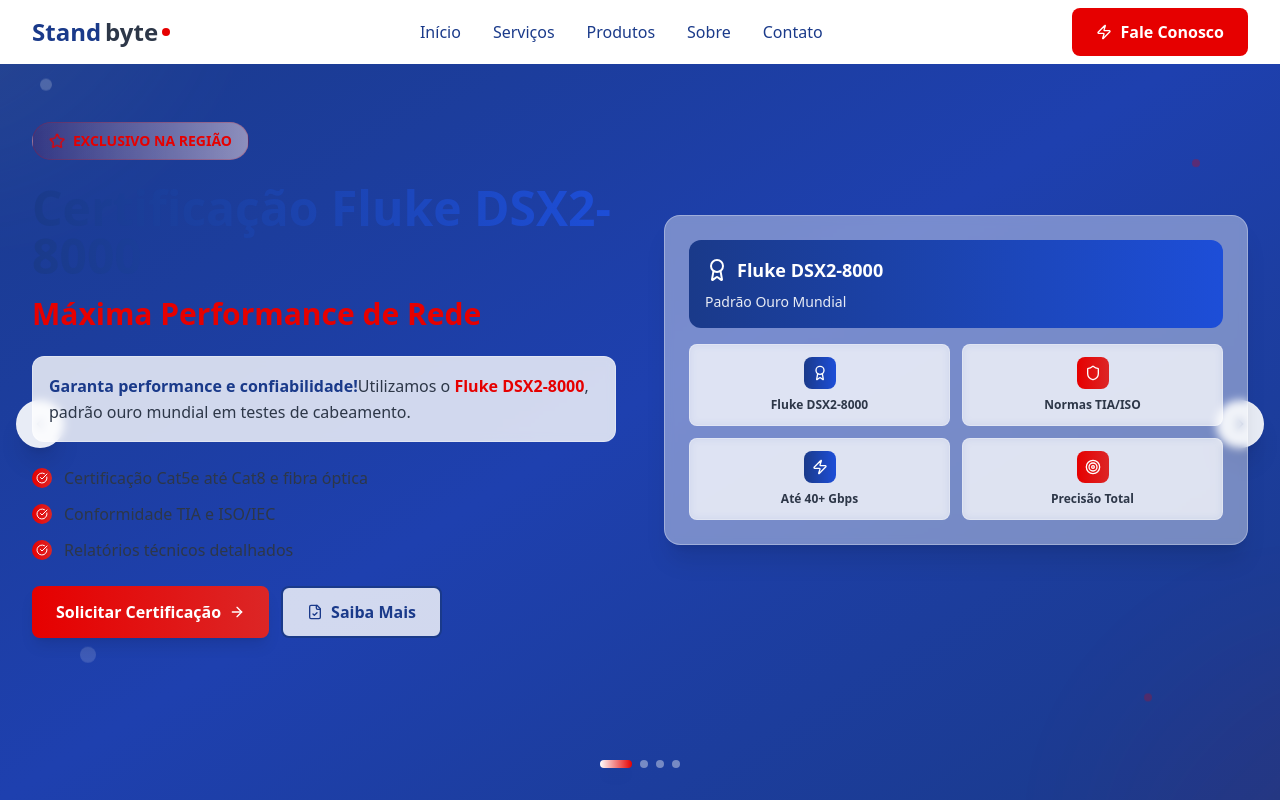
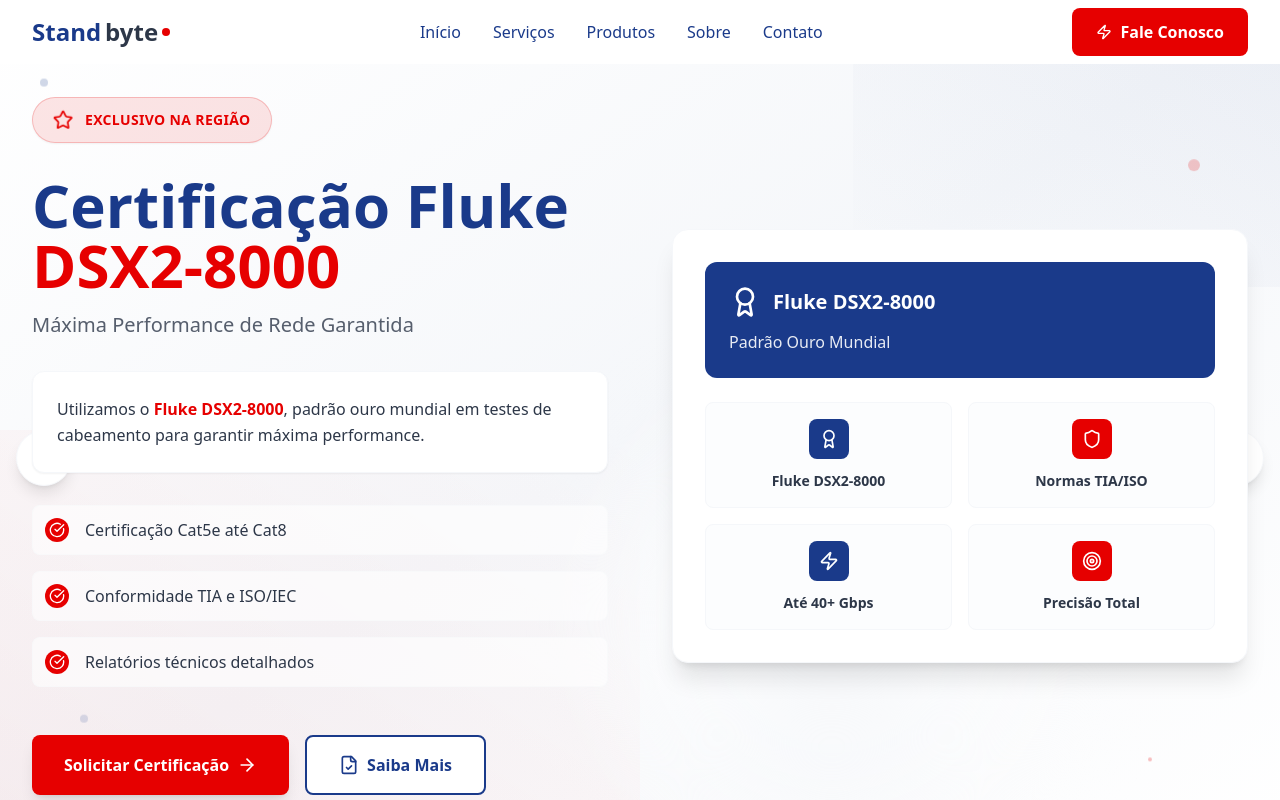
Before and after one commit to njrtechbr/standbyte-nexus-hub, a React (Vite) app: page / in a window 1280 px wide. Shown: the top 800 px of the page. Built offline with nearby package versions, Linux system fonts and the light colour scheme.

Commit message:
Refactor: Improve Hero component design
Redesigned the Hero component's layout, color scheme, and animations to create a more modern and visually appealing experience.

```diff
--- a/src/components/Hero.tsx
+++ b/src/components/Hero.tsx
@@ -94,56 +94,57 @@ const Hero = () => {
   const currentSlideData = slides[currentSlide];
 
   return (
-    <section id="home" className="relative min-h-screen overflow-hidden bg-gradient-to-br from-standbyte-blue via-blue-800 to-standbyte-blue">
-      {/* Background Pattern */}
-      <div className="absolute inset-0 opacity-10">
-        <div className="absolute top-0 left-0 w-96 h-96 bg-gradient-to-br from-white to-transparent rounded-full blur-3xl transform -translate-x-1/2 -translate-y-1/2"></div>
-        <div className="absolute bottom-0 right-0 w-96 h-96 bg-gradient-to-tl from-standbyte-red to-transparent rounded-full blur-3xl transform translate-x-1/2 translate-y-1/2"></div>
+    <section id="home" className="relative min-h-screen overflow-hidden bg-gradient-to-br from-standbyte-white via-standbyte-light to-standbyte-white">
+      {/* Decorative Background Elements */}
+      <div className="absolute inset-0 pointer-events-none">
+        <div className="absolute top-0 right-0 w-1/3 h-1/3 bg-gradient-to-bl from-standbyte-blue/5 to-transparent"></div>
+        <div className="absolute bottom-0 left-0 w-1/2 h-1/2 bg-gradient-to-tr from-standbyte-red/5 to-transparent"></div>
+        <div className="absolute top-1/2 left-1/2 transform -translate-x-1/2 -translate-y-1/2 w-96 h-96 bg-gradient-to-r from-standbyte-blue/3 to-standbyte-red/3 rounded-full blur-3xl animate-pulse-custom"></div>
       </div>
 
-      {/* Floating Elements */}
+      {/* Floating Particles */}
       <div className="absolute inset-0 pointer-events-none">
-        <div className="absolute top-20 left-10 w-3 h-3 bg-white/20 rounded-full animate-float"></div>
-        <div className="absolute top-40 right-20 w-2 h-2 bg-standbyte-red/30 rounded-full animate-float" style={{ animationDelay: '1s' }}></div>
-        <div className="absolute bottom-32 left-20 w-4 h-4 bg-white/15 rounded-full animate-float" style={{ animationDelay: '2s' }}></div>
-        <div className="absolute bottom-20 right-32 w-2 h-2 bg-standbyte-red/25 rounded-full animate-float" style={{ animationDelay: '3s' }}></div>
+        <div className="absolute top-20 left-10 w-2 h-2 bg-standbyte-blue/20 rounded-full animate-float"></div>
+        <div className="absolute top-40 right-20 w-3 h-3 bg-standbyte-red/20 rounded-full animate-float" style={{ animationDelay: '1s' }}></div>
+        <div className="absolute bottom-32 left-20 w-2 h-2 bg-standbyte-blue/15 rounded-full animate-float" style={{ animationDelay: '2s' }}></div>
+        <div className="absolute bottom-20 right-32 w-1 h-1 bg-standbyte-red/25 rounded-full animate-float" style={{ animationDelay: '3s' }}></div>
       </div>
 
-      <div className="container mx-auto px-4 sm:px-6 lg:px-8 pt-20 pb-16">
+      <div className="container mx-auto px-4 sm:px-6 lg:px-8 pt-24 pb-16">
 
         {/* Navigation Controls */}
         <div className="absolute top-1/2 left-4 right-4 flex justify-between items-center z-10 pointer-events-none">
           <button
             onClick={prevSlide}
-            className="group w-12 h-12 bg-white/90 backdrop-blur-sm hover:bg-white rounded-full flex items-center justify-center shadow-xl hover:shadow-2xl transition-all duration-300 pointer-events-auto border border-white/20 hover:scale-110"
+            className="group w-14 h-14 bg-standbyte-white shadow-lg hover:shadow-xl rounded-full flex items-center justify-center transition-all duration-300 pointer-events-auto border border-standbyte-light hover:border-standbyte-blue hover:scale-110"
           >
-            <ChevronLeft className="w-5 h-5 text-standbyte-blue group-hover:text-standbyte-red transition-colors" />
+            <ChevronLeft className="w-6 h-6 text-standbyte-blue group-hover:text-standbyte-red transition-colors" />
           </button>
           <button
             onClick={nextSlide}
-            className="group w-12 h-12 bg-white/90 backdrop-blur-sm hover:bg-white rounded-full flex items-center justify-center shadow-xl hover:shadow-2xl transition-all duration-300 pointer-events-auto border border-white/20 hover:scale-110"
+            className="group w-14 h-14 bg-standbyte-white shadow-lg hover:shadow-xl rounded-full flex items-center justify-center transition-all duration-300 pointer-events-auto border border-standbyte-light hover:border-standbyte-blue hover:scale-110"
           >
-            <ChevronRight className="w-5 h-5 text-standbyte-blue group-hover:text-standbyte-red transition-colors" />
+            <ChevronRight className="w-6 h-6 text-standbyte-blue group-hover:text-standbyte-red transition-colors" />
           </button>
         </div>
 
         {/* Slide Indicators */}
-        <div className="absolute bottom-8 left-1/2 transform -translate-x-1/2 flex space-x-2 z-10">
+        <div className="absolute bottom-8 left-1/2 transform -translate-x-1/2 flex space-x-3 z-10">
           {slides.map((_, index) => (
             <button
               key={index}
               onClick={() => setCurrentSlide(index)}
-              className={`h-2 rounded-full transition-all duration-300 ${
+              className={`h-3 rounded-full transition-all duration-300 ${
                 index === currentSlide
-                  ? 'bg-gradient-to-r from-white to-standbyte-red w-8 shadow-lg'
-                  : 'bg-white/40 backdrop-blur-sm w-2 hover:bg-white/60 hover:w-4'
+                  ? 'bg-standbyte-blue w-10 shadow-lg'
+                  : 'bg-standbyte-mid/40 w-3 hover:bg-standbyte-blue/60 hover:w-6'
               }`}
             />
           ))}
         </div>
 
-        {/* Content */}
-        <div className="grid lg:grid-cols-2 gap-12 items-center min-h-[600px] relative z-10">
+        {/* Main Content */}
+        <div className="grid lg:grid-cols-2 gap-16 items-center min-h-[700px] relative z-10">
 
           {/* Service Content */}
           {currentSlideData.type === 'service' && <ServiceSlide />}
--- a/src/components/hero/ProductSlide.tsx
+++ b/src/components/hero/ProductSlide.tsx
@@ -27,29 +27,29 @@ const ProductSlide = ({ product }: ProductSlideProps) => {
   return (
     <>
       {/* Product Info */}
-      <div className="space-y-6 animate-fade-in">
+      <div className="space-y-8 animate-fade-in">
         {/* Badge */}
-        <div className="inline-flex items-center px-4 py-2 rounded-full bg-gradient-to-r from-standbyte-blue/10 to-blue-100/50 border border-standbyte-blue/20">
-          <Star className="w-4 h-4 text-standbyte-blue mr-2 animate-pulse-custom" />
-          <span className="text-standbyte-blue text-sm font-bold">PRODUTO EM DESTAQUE</span>
+        <div className="inline-flex items-center px-5 py-3 rounded-full bg-standbyte-blue/10 border border-standbyte-blue/20 shadow-sm">
+          <Star className="w-5 h-5 text-standbyte-blue mr-3 animate-pulse-custom" />
+          <span className="text-standbyte-blue text-sm font-bold tracking-wide">PRODUTO EM DESTAQUE</span>
         </div>
 
         {/* Title */}
-        <div className="space-y-3">
-          <div className="text-standbyte-mid font-bold">{product.brand}</div>
-          <h1 className="text-4xl lg:text-5xl font-black text-transparent bg-clip-text bg-gradient-to-r from-standbyte-blue to-blue-700 leading-tight">
+        <div className="space-y-4">
+          <div className="text-standbyte-mid font-bold text-lg">{product.brand}</div>
+          <h1 className="text-4xl lg:text-5xl font-black text-standbyte-blue leading-tight">
             {product.name}
           </h1>
           <div className="text-lg text-standbyte-red font-bold">{product.category}</div>
         </div>
 
         {/* Rating */}
-        <div className="flex items-center gap-3 bg-white/60 backdrop-blur-sm p-3 rounded-lg border border-white/30">
+        <div className="flex items-center gap-4 bg-standbyte-white p-4 rounded-lg border border-standbyte-light shadow-sm">
           <div className="flex">
             {[...Array(5)].map((_, i) => (
               <Star
                 key={i}
-                className={`w-4 h-4 ${
+                className={`w-5 h-5 ${
                   i < Math.floor(product.rating)
                     ? "fill-yellow-400 text-yellow-400"
                     : "text-standbyte-light"
@@ -58,31 +58,31 @@ const ProductSlide = ({ product }: ProductSlideProps) => {
             ))}
           </div>
           <span className="text-standbyte-dark font-bold text-sm">
-            {product.rating} • Avaliação dos clientes
+            {product.rating} • Bem Avaliado
           </span>
         </div>
 
         {/* Key Specs */}
-        <div className="space-y-2">
+        <div className="space-y-3">
           {product.specs.slice(0, 2).map((spec, index) => (
-            <div key={index} className="flex items-center gap-3 bg-white/40 backdrop-blur-sm p-2 rounded-lg">
-              <CheckCircle className="w-4 h-4 text-standbyte-blue" />
-              <span className="text-standbyte-dark text-sm font-medium">{spec}</span>
+            <div key={index} className="flex items-center gap-4 bg-standbyte-white/80 p-3 rounded-lg border border-standbyte-light/50">
+              <CheckCircle className="w-5 h-5 text-standbyte-blue" />
+              <span className="text-standbyte-dark font-medium">{spec}</span>
             </div>
           ))}
         </div>
 
         {/* Price */}
-        <div className="bg-white/60 backdrop-blur-sm p-4 rounded-xl border border-white/30">
-          <div className="flex items-center gap-3 mb-2">
+        <div className="bg-standbyte-white p-6 rounded-xl border border-standbyte-light shadow-sm">
+          <div className="flex items-center gap-4 mb-3">
             <span className="text-standbyte-mid line-through text-lg">
               {formatPrice(product.originalPrice)}
             </span>
-            <span className="bg-gradient-to-r from-standbyte-red to-red-600 text-white px-3 py-1 rounded-full text-sm font-black">
+            <span className="bg-standbyte-red text-standbyte-white px-4 py-2 rounded-full text-sm font-black">
               -{product.discount}%
             </span>
           </div>
-          <div className="text-3xl lg:text-4xl font-black text-transparent bg-clip-text bg-gradient-to-r from-standbyte-blue to-blue-700">
+          <div className="text-4xl lg:text-5xl font-black text-standbyte-blue mb-2">
             {formatPrice(product.salePrice)}
           </div>
           <div className="text-standbyte-mid text-sm">
@@ -91,14 +91,14 @@ const ProductSlide = ({ product }: ProductSlideProps) => {
         </div>
 
         {/* Actions */}
-        <div className="flex flex-col sm:flex-row gap-3">
-          <Button className="bg-gradient-to-r from-standbyte-red to-red-600 hover:from-red-600 hover:to-red-700 text-white px-6 py-3 font-bold rounded-lg shadow-lg">
-            <ShoppingCart className="mr-2 w-4 h-4" />
+        <div className="flex flex-col sm:flex-row gap-4 pt-4">
+          <Button className="bg-standbyte-red hover:bg-standbyte-red/90 text-standbyte-white px-8 py-4 font-bold rounded-lg shadow-lg hover:shadow-xl hover:scale-105 transition-all duration-300">
+            <ShoppingCart className="mr-2 w-5 h-5" />
             Comprar Agora
           </Button>
 
-          <Button variant="outline" className="border-2 border-standbyte-blue text-standbyte-blue hover:bg-standbyte-blue hover:text-white px-6 py-3 font-bold rounded-lg bg-white/80">
-            <Heart className="mr-2 w-4 h-4" />
+          <Button variant="outline" className="border-2 border-standbyte-blue text-standbyte-blue hover:bg-standbyte-blue hover:text-standbyte-white px-8 py-4 font-bold rounded-lg bg-standbyte-white transition-all duration-300">
+            <Heart className="mr-2 w-5 h-5" />
             Favoritos
           </Button>
         </div>
@@ -106,37 +106,37 @@ const ProductSlide = ({ product }: ProductSlideProps) => {
 
       {/* Product Image */}
       <div className="relative animate-fade-in-scale">
-        <div className="bg-white/40 backdrop-blur-sm rounded-2xl p-6 border border-white/30 shadow-xl">
+        <div className="bg-standbyte-white rounded-2xl p-8 border border-standbyte-light shadow-xl">
           {/* Image */}
-          <div className="relative h-64 bg-gradient-to-br from-white to-gray-50 rounded-xl overflow-hidden mb-4">
+          <div className="relative h-72 bg-gradient-to-br from-standbyte-light to-standbyte-white rounded-xl overflow-hidden mb-6">
             <img
               src={product.image}
               alt={product.name}
               className="w-full h-full object-cover hover:scale-105 transition-transform duration-500"
             />
-            <div className="absolute top-3 left-3">
-              <span className="bg-gradient-to-r from-standbyte-red to-red-600 text-white px-3 py-1 rounded-full text-sm font-black">
+            <div className="absolute top-4 left-4">
+              <span className="bg-standbyte-red text-standbyte-white px-4 py-2 rounded-full text-sm font-black">
                 -{product.discount}%
               </span>
             </div>
           </div>
 
           {/* Features */}
-          <div className="grid grid-cols-2 gap-3">
+          <div className="grid grid-cols-2 gap-4">
             {[
-              { icon: Zap, text: "Alta Performance", color: "from-standbyte-blue to-blue-700" },
-              { icon: Shield, text: "Garantia", color: "from-standbyte-red to-red-600" },
-              { icon: Star, text: "Bem Avaliado", color: "from-standbyte-blue to-blue-700" },
-              { icon: Target, text: "Oferta Especial", color: "from-standbyte-red to-red-600" }
+              { icon: Zap, text: "Alta Performance", color: "standbyte-blue" },
+              { icon: Shield, text: "Garantia", color: "standbyte-red" },
+              { icon: Star, text: "Bem Avaliado", color: "standbyte-blue" },
+              { icon: Target, text: "Oferta Especial", color: "standbyte-red" }
             ].map((feature, index) => (
               <div
                 key={index}
-                className="flex flex-col items-center p-3 rounded-lg bg-white/60 backdrop-blur-sm border border-white/30 text-center hover:bg-white/80 transition-all duration-300"
+                className="flex flex-col items-center p-4 rounded-lg bg-standbyte-light/30 border border-standbyte-light text-center hover:bg-standbyte-light/50 transition-all duration-300 hover:scale-105"
               >
-                <div className={`w-8 h-8 bg-gradient-to-r ${feature.color} rounded-lg flex items-center justify-center mb-2`}>
-                  <feature.icon className="w-4 h-4 text-white" />
+                <div className={`w-10 h-10 bg-${feature.color} rounded-lg flex items-center justify-center mb-3`}>
+                  <feature.icon className="w-5 h-5 text-standbyte-white" />
                 </div>
-                <span className="text-standbyte-dark text-xs font-bold">{feature.text}</span>
+                <span className="text-standbyte-dark text-sm font-bold">{feature.text}</span>
               </div>
             ))}
           </div>
--- a/src/components/hero/ServiceSlide.tsx
+++ b/src/components/hero/ServiceSlide.tsx
@@ -5,40 +5,42 @@ const ServiceSlide = () => {
   return (
     <>
       {/* Content Section */}
-      <div className="space-y-6 animate-fade-in">
+      <div className="space-y-8 animate-fade-in">
         {/* Badge */}
-        <div className="inline-flex items-center px-4 py-2 rounded-full bg-gradient-to-r from-standbyte-red/10 to-red-100/50 border border-standbyte-red/20">
-          <Star className="w-4 h-4 text-standbyte-red mr-2 animate-pulse-custom" />
-          <span className="text-standbyte-red text-sm font-bold">EXCLUSIVO NA REGIÃO</span>
+        <div className="inline-flex items-center px-5 py-3 rounded-full bg-standbyte-red/10 border border-standbyte-red/20 shadow-sm">
+          <Star className="w-5 h-5 text-standbyte-red mr-3 animate-pulse-custom" />
+          <span className="text-standbyte-red text-sm font-bold tracking-wide">EXCLUSIVO NA REGIÃO</span>
         </div>
 
         {/* Title */}
         <div className="space-y-4">
-          <h1 className="text-4xl lg:text-5xl font-black text-transparent bg-clip-text bg-gradient-to-r from-standbyte-blue to-blue-700 leading-tight">
-            Certificação Fluke DSX2-8000
+          <h1 className="text-5xl lg:text-6xl font-black text-standbyte-blue leading-tight">
+            Certificação Fluke
+            <span className="block text-standbyte-red">DSX2-8000</span>
           </h1>
-          <h2 className="text-2xl lg:text-3xl font-bold text-standbyte-red">
-            Máxima Performance de Rede
-          </h2>
+          <p className="text-xl text-standbyte-dark/80 font-medium">
+            Máxima Performance de Rede Garantida
+          </p>
         </div>
 
         {/* Description */}
-        <p className="text-standbyte-dark leading-relaxed bg-white/80 backdrop-blur-sm p-4 rounded-xl border border-white/30">
-          <strong className="text-standbyte-blue">Garanta performance e confiabilidade!</strong>
-          Utilizamos o <span className="text-standbyte-red font-bold">Fluke DSX2-8000</span>,
-          padrão ouro mundial em testes de cabeamento.
-        </p>
+        <div className="bg-standbyte-white p-6 rounded-xl border border-standbyte-light shadow-sm">
+          <p className="text-standbyte-dark leading-relaxed">
+            Utilizamos o <span className="text-standbyte-red font-bold">Fluke DSX2-8000</span>,
+            padrão ouro mundial em testes de cabeamento para garantir máxima performance.
+          </p>
+        </div>
 
         {/* Benefits */}
-        <div className="space-y-3">
+        <div className="space-y-4">
           {[
-            "Certificação Cat5e até Cat8 e fibra óptica",
+            "Certificação Cat5e até Cat8",
             "Conformidade TIA e ISO/IEC",
             "Relatórios técnicos detalhados"
           ].map((benefit, index) => (
-            <div key={index} className="flex items-center space-x-3">
-              <div className="w-5 h-5 bg-gradient-to-r from-standbyte-red to-red-600 rounded-full flex items-center justify-center">
-                <CheckCircle className="w-3 h-3 text-white" />
+            <div key={index} className="flex items-center space-x-4 bg-standbyte-white/60 p-3 rounded-lg border border-standbyte-light/50">
+              <div className="w-6 h-6 bg-standbyte-red rounded-full flex items-center justify-center flex-shrink-0">
+                <CheckCircle className="w-4 h-4 text-standbyte-white" />
               </div>
               <span className="text-standbyte-dark font-medium">{benefit}</span>
             </div>
@@ -46,17 +48,17 @@ const ServiceSlide = () => {
         </div>
 
         {/* Actions */}
-        <div className="flex flex-col sm:flex-row gap-3">
+        <div className="flex flex-col sm:flex-row gap-4 pt-4">
           <a
             href="#services"
-            className="inline-flex items-center justify-center px-6 py-3 bg-gradient-to-r from-standbyte-red to-red-600 text-white font-bold rounded-lg hover:from-red-600 hover:to-red-700 transition-all duration-300 shadow-lg hover:shadow-xl"
+            className="inline-flex items-center justify-center px-8 py-4 bg-standbyte-red hover:bg-standbyte-red/90 text-standbyte-white font-bold rounded-lg transition-all duration-300 shadow-lg hover:shadow-xl hover:scale-105"
           >
             Solicitar Certificação
-            <ArrowRight className="ml-2 w-4 h-4" />
+            <ArrowRight className="ml-2 w-5 h-5" />
           </a>
 
-          <button className="inline-flex items-center justify-center px-6 py-3 bg-white/80 border-2 border-standbyte-blue text-standbyte-blue font-bold rounded-lg hover:bg-standbyte-blue hover:text-white transition-all duration-300">
-            <FileCheck className="mr-2 w-4 h-4" />
+          <button className="inline-flex items-center justify-center px-8 py-4 bg-standbyte-white border-2 border-standbyte-blue text-standbyte-blue font-bold rounded-lg hover:bg-standbyte-blue hover:text-standbyte-white transition-all duration-300">
+            <FileCheck className="mr-2 w-5 h-5" />
             Saiba Mais
           </button>
         </div>
@@ -64,32 +66,32 @@ const ServiceSlide = () => {
 
       {/* Visual Section */}
       <div className="relative animate-fade-in-scale">
-        <div className="bg-white/40 backdrop-blur-sm rounded-2xl p-6 border border-white/30 shadow-xl">
+        <div className="bg-standbyte-white rounded-2xl p-8 border border-standbyte-light shadow-xl">
           {/* Header */}
-          <div className="bg-gradient-to-r from-standbyte-blue to-blue-700 p-4 rounded-xl mb-4">
-            <div className="flex items-center space-x-2 mb-2">
-              <Award className="w-6 h-6 text-white" />
-              <span className="text-white font-black text-lg">Fluke DSX2-8000</span>
+          <div className="bg-standbyte-blue p-6 rounded-xl mb-6">
+            <div className="flex items-center space-x-3 mb-3">
+              <Award className="w-8 h-8 text-standbyte-white" />
+              <span className="text-standbyte-white font-black text-xl">Fluke DSX2-8000</span>
             </div>
-            <div className="text-white/90 text-sm">Padrão Ouro Mundial</div>
+            <div className="text-standbyte-white/90">Padrão Ouro Mundial</div>
           </div>
 
           {/* Features Grid */}
-          <div className="grid grid-cols-2 gap-3">
+          <div className="grid grid-cols-2 gap-4">
             {[
-              { icon: Award, text: "Fluke DSX2-8000", color: "from-standbyte-blue to-blue-700" },
-              { icon: Shield, text: "Normas TIA/ISO", color: "from-standbyte-red to-red-600" },
-              { icon: Zap, text: "Até 40+ Gbps", color: "from-standbyte-blue to-blue-700" },
-              { icon: Target, text: "Precisão Total", color: "from-standbyte-red to-red-600" }
+              { icon: Award, text: "Fluke DSX2-8000", color: "standbyte-blue" },
+              { icon: Shield, text: "Normas TIA/ISO", color: "standbyte-red" },
+              { icon: Zap, text: "Até 40+ Gbps", color: "standbyte-blue" },
+              { icon: Target, text: "Precisão Total", color: "standbyte-red" }
             ].map((service, index) => (
               <div
                 key={index}
-                className="flex flex-col items-center p-3 rounded-lg bg-white/60 backdrop-blur-sm border border-white/30 text-center hover:bg-white/80 transition-all duration-300"
+                className="flex flex-col items-center p-4 rounded-lg bg-standbyte-light/30 border border-standbyte-light text-center hover:bg-standbyte-light/50 transition-all duration-300 hover:scale-105"
               >
-                <div className={`w-8 h-8 bg-gradient-to-r ${service.color} rounded-lg flex items-center justify-center mb-2`}>
-                  <service.icon className="w-4 h-4 text-white" />
+                <div className={`w-10 h-10 bg-${service.color} rounded-lg flex items-center justify-center mb-3`}>
+                  <service.icon className="w-5 h-5 text-standbyte-white" />
                 </div>
-                <span className="text-standbyte-dark text-xs font-bold">{service.text}</span>
+                <span className="text-standbyte-dark text-sm font-bold">{service.text}</span>
               </div>
             ))}
           </div>
```
